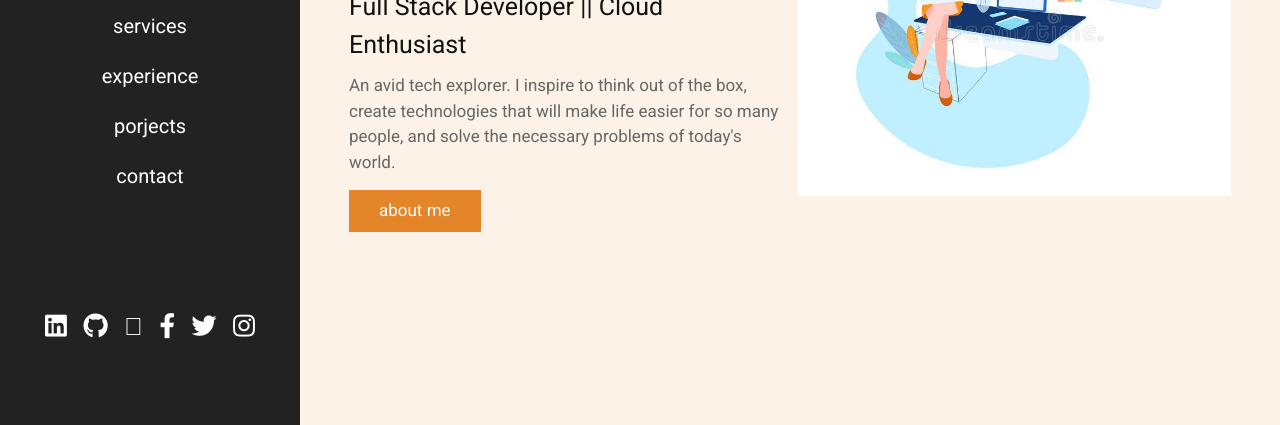
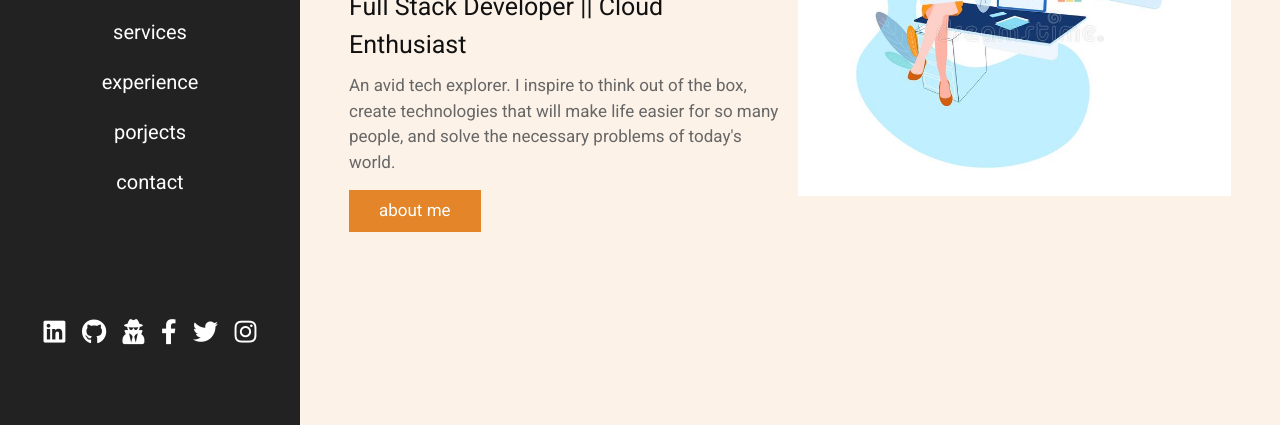
Before and after one commit to ipsita4/my-portfolio, a plain HTML site: page index.html in a window 1280 px wide. Shown: the part 375-800 px from the top of the page. Drawn offline with nearby package versions, Linux system fonts and the light colour scheme.

Commit message:
Update index.html

```diff
--- a/index.html
+++ b/index.html
@@ -42,7 +42,7 @@
         <div class="follow">
             <a href="https://www.linkedin.com/in/ipsita-bhattacharya-98378b191/" class="fab fa-linkedin"></a>
             <a href="https://github.com/ipsita4" class="fab fa-github"></a>
-            <a href="https://www.codechef.com/users/ipsitab04" class=" fa-user-secret"></a>
+            <a href="https://www.codechef.com/users/ipsitab04" class="fa fa-user-secret"></a>
 
             <a href="https://www.facebook.com/ipsita.bhattacharya.106/" class="fab fa-facebook-f"></a>
             <a href="https://twitter.com/IpsitaBhattac10" class="fab fa-twitter"></a>
```
